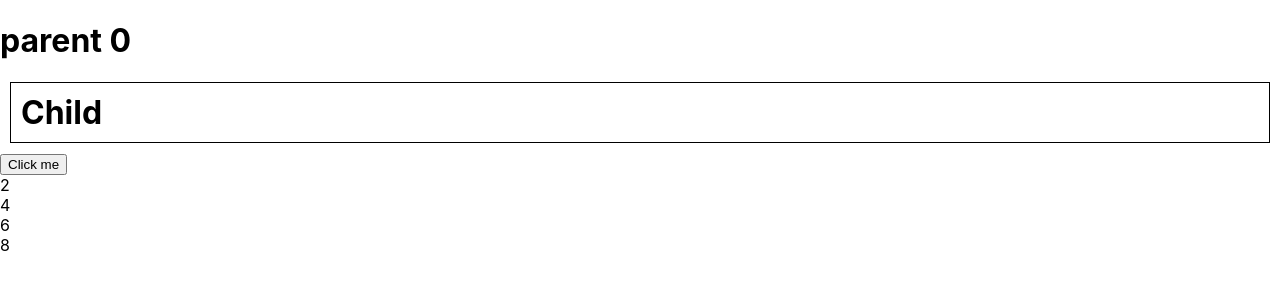
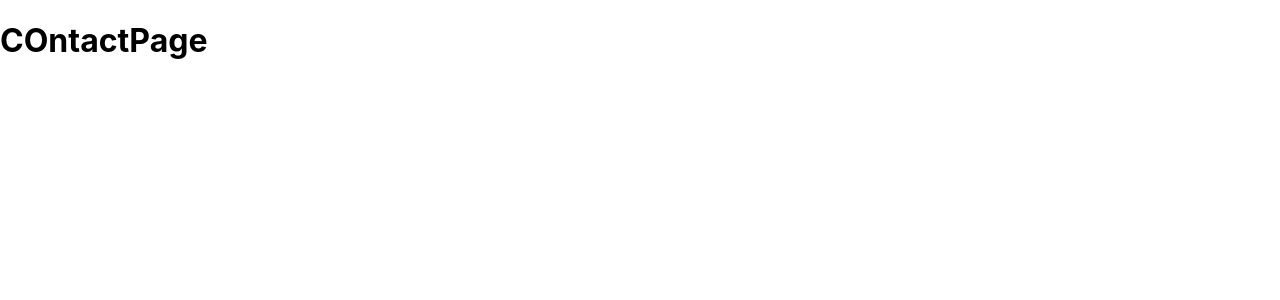
Before and after one commit to thakurutkarsh22/newton-react-fsd-july-2023, a React (Create React App) app: page /contact in a window 1280 px wide. Shown: the top 300 px of the page. Built offline with nearby package versions, Linux system fonts and the light colour scheme.

Commit message:
React lazy intro

```diff
--- /dev/null
+++ b/src/20.Performance/4.React.lazy/AboutPage.js
@@ -0,0 +1,9 @@
+function AboutPage() {
+  return (
+    <>
+      <h1>About</h1>
+    </>
+  );
+}
+
+export default AboutPage;
--- /dev/null
+++ b/src/20.Performance/4.React.lazy/COntactPage.js
@@ -0,0 +1,9 @@
+function COntactPage() {
+  return (
+    <>
+      <h1>COntactPage</h1>
+    </>
+  );
+}
+
+export default COntactPage;
--- /dev/null
+++ b/src/20.Performance/4.React.lazy/HomePage.js
@@ -0,0 +1,9 @@
+function HomePage() {
+  return (
+    <>
+      <h1>HomePage</h1>
+    </>
+  );
+}
+
+export default HomePage;
--- /dev/null
+++ b/src/20.Performance/4.React.lazy/ReactLazyApp.js
@@ -0,0 +1,26 @@
+import { Route, Routes } from "react-router-dom";
+import HomePage from "./HomePage";
+import COntactPage from "./COntactPage";
+import AboutPage from "./AboutPage";
+import React, { Suspense } from "react";
+
+const LazeCOntact = React.lazy(() => import("./COntactPage"));
+const LazyAbout = React.lazy(() => import("./AboutPage"));
+
+function ReactLazyApp() {
+  return (
+    <>
+      <Suspense
+        fallback={<h1 style={{ color: "red" }}>Please wait for the loading</h1>}
+      >
+        <Routes>
+          <Route path={"/"} element={<HomePage />} />
+          <Route path={"/contact"} element={<LazeCOntact />} />
+          <Route path={"/about"} element={<LazyAbout />} />
+        </Routes>
+      </Suspense>
+    </>
+  );
+}
+
+export default ReactLazyApp;
--- a/src/index.js
+++ b/src/index.js
@@ -13,6 +13,7 @@ import ReactAppContextSolutionApi from "./14.ContextApi/2.SolutionUsingContextAP
 import DarkThemeApp from "./15.DarkThemeAPP/DarkThemeApp";
 import ContextHellApp from "./16.ContextHell/ContextHellApp";
 import App from "./App";
+import ReactLazyApp from "./20.Performance/4.React.lazy/ReactLazyApp";
 
 // document keyword is my REAL DOM
 const root = ReactDOM.createRoot(document.getElementById("root"));
@@ -21,7 +22,7 @@ const root = ReactDOM.createRoot(document.getElementById("root"));
 root.render(
   <React.StrictMode>
     {/* ---------- NORMAL APP ------- */}
-    <App />
+    {/* <App /> */}
     {/* ----------  ROUTER APP ------- */}
 
     {/* <BrowserRouter>
@@ -41,6 +42,9 @@ root.render(
     {/* <ContextHellApp /> */}
 
     {/* <App /> */}
+    <BrowserRouter>
+      <ReactLazyApp />
+    </BrowserRouter>
   </React.StrictMode>
 );
 
```
